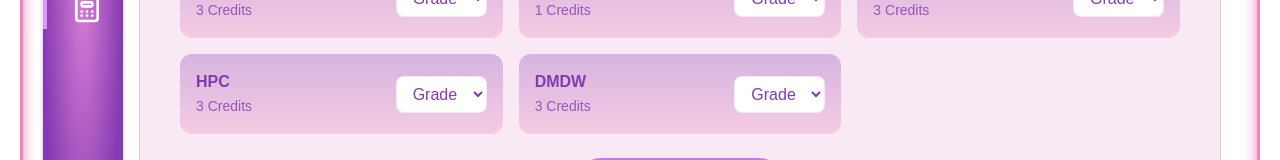
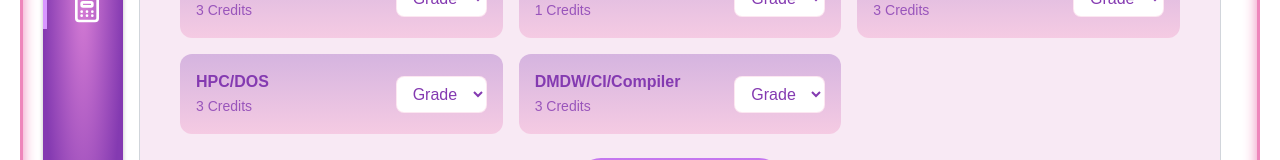
Before and after one commit to Soumyadipmaity1/k-prep-main, a Next.js app: page /cse-notes/calculator/sgpa in a window 1280 px wide. Shown: the part 462-622 px from the top of the page. Built offline with nearby package versions, Linux system fonts and the light colour scheme; a web font is replaced by a local one.

Commit message:
feat: Updated SGPA page with two new course options.

```diff
--- a/src/app/cse-notes/calculator/sgpa/page.tsx
+++ b/src/app/cse-notes/calculator/sgpa/page.tsx
@@ -15,8 +15,8 @@ const subjects: Subject[] = [
   { name: 'DAA', credits: 3, grade: null },
   { name: 'DAA LAB', credits: 1, grade: null },
   { name: 'EE', credits: 3, grade: null },
-  { name: 'HPC', credits: 3, grade: null },
-  { name: 'DMDW', credits: 3, grade: null },
+  { name: 'HPC/DOS', credits: 3, grade: null },
+  { name: 'DMDW/CI/Compiler', credits: 3, grade: null },
 ];
 
 const gradeToPoint = {
```
